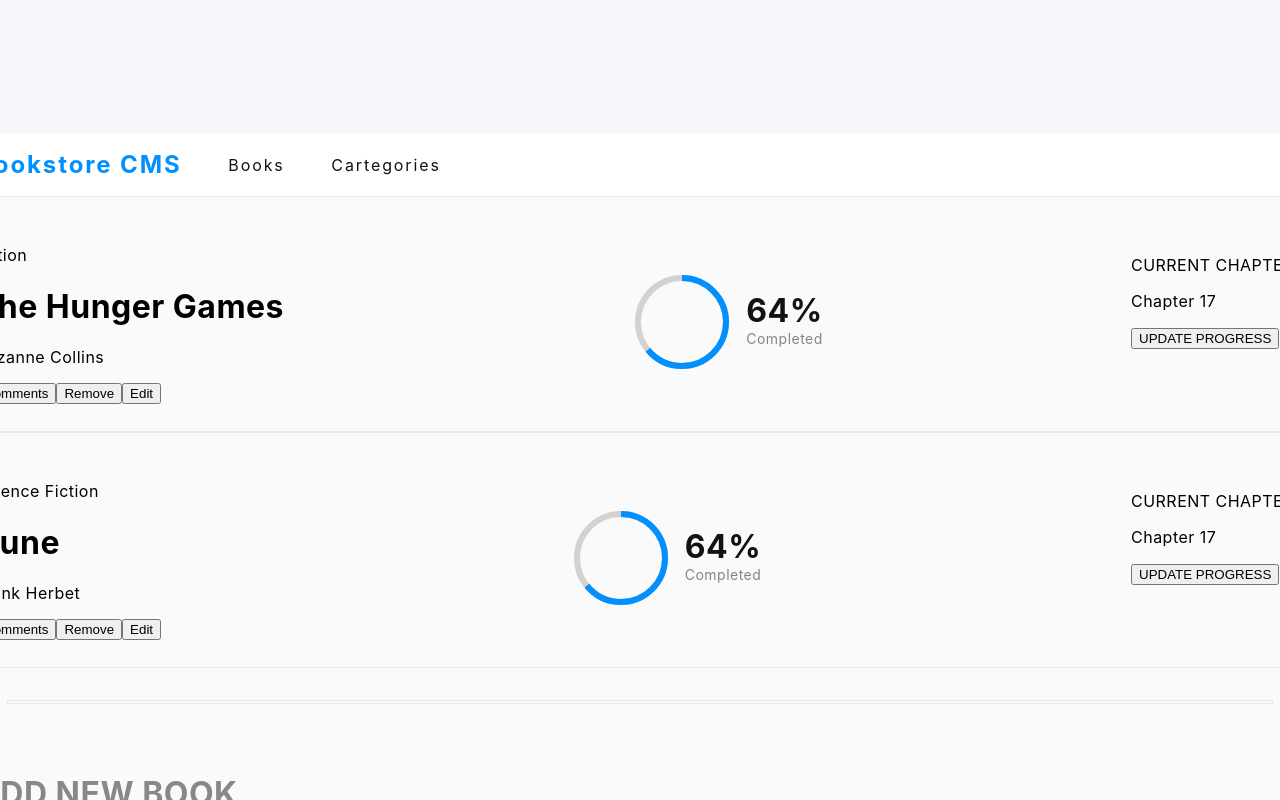
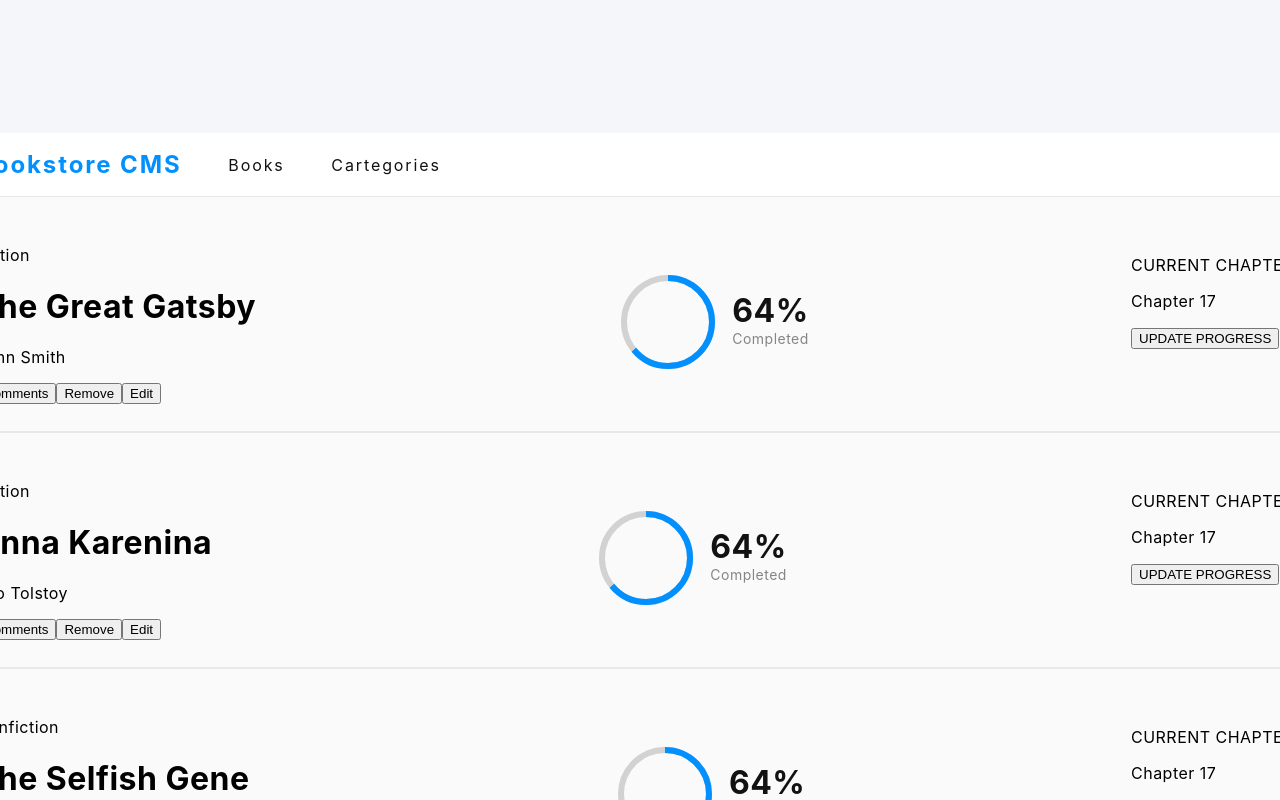
Before and after one commit to 0sugo/bookstore, a React (Create React App) app: page / in a window 1280 px wide. Built offline with nearby package versions, Linux system fonts and the light colour scheme; the HTML template or start-up script is replaced by a standard one.

Commit message:
Add use selector to get fetch and displayvalues from store

```diff
--- a/src/components/Booklist.js
+++ b/src/components/Booklist.js
@@ -1,12 +1,20 @@
 import React from 'react';
+import { useSelector } from 'react-redux';
 import BookItem from './BookItem';
 
-const Booklist = () => (
-  <>
-    <BookItem genre="Action" title="The Hunger Games" author="Suzanne Collins" />
-    <BookItem genre="Science Fiction" title="Dune" author="Frank Herbet" />
-  </>
-
-);
-
+const Booklist = () => {
+  const { books } = useSelector((store) => store.counter);
+  return (
+    <>
+      { books.map((item) => (
+        <BookItem
+          key={item.item_id}
+          genre={item.category}
+          title={item.title}
+          author={item.author}
+        />
+      ))}
+    </>
+  );
+};
 export default Booklist;
```
